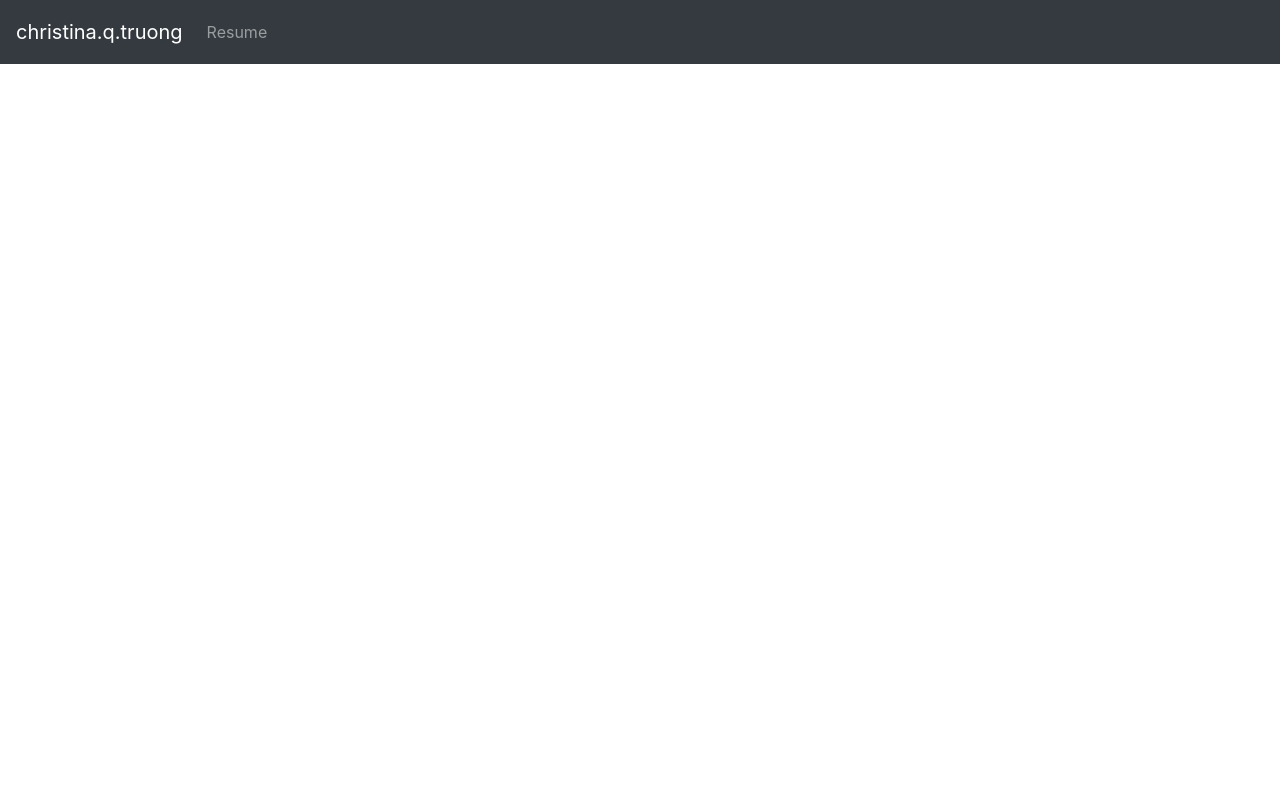
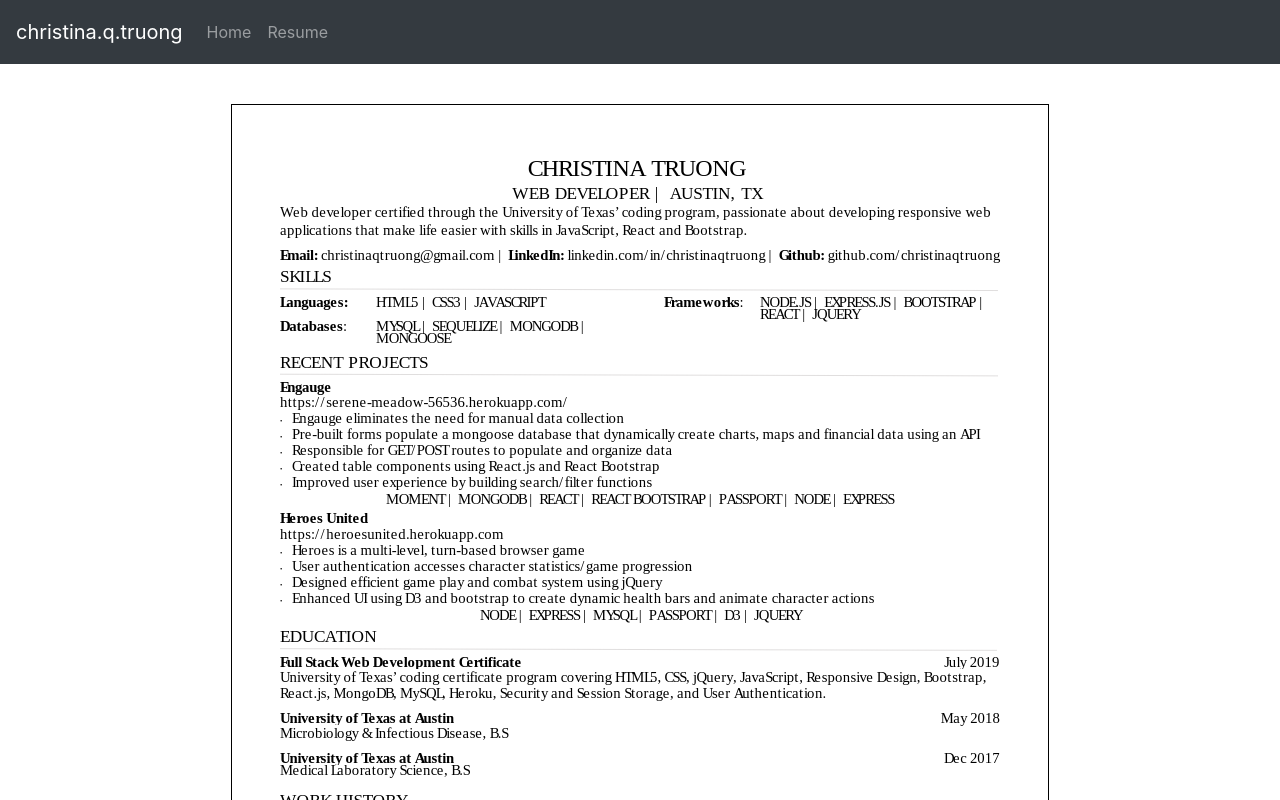
Before and after one commit to christinaqtruong/christinaqtruong, a React (Create React App) app in the folder portfolio/: page /resume/christina_truong in a window 1280 px wide. Shown: the top 800 px of the page. Built offline with nearby package versions, Linux system fonts and the light colour scheme.

Commit message:
created resume component and link in navbar to resume/homepage

```diff
--- a/portfolio/src/components/nav.jsx
+++ b/portfolio/src/components/nav.jsx
@@ -18,7 +18,8 @@ const Navigation = () => {
     <Navbar bg="dark" variant="dark" fixed="top" style={navStyle}>
       <Navbar.Brand>christina.q.truong</Navbar.Brand>
       <Nav className="mr-auto" style={{linkStyle}}>
-      <Nav.Link href="/resume/christina_truong" target="_blank" >Resume</Nav.Link>
+      <Nav.Link href="/">Home</Nav.Link>
+      <Nav.Link href="/resume/christina_truong">Resume</Nav.Link>
       </Nav>
     </Navbar>
   );
--- a/portfolio/src/components/resume.jsx
+++ b/portfolio/src/components/resume.jsx
@@ -1,14 +1,13 @@
 import React, { Component } from 'react';
-import Pdf from '../resume/truong_q_christina_resume.pdf';
+import Image from 'react-bootstrap/Image';
+import ResumeImage from "../resume/truong_christina_resume.svg"
 
 class Resume extends Component {
 
   render() {
 
     return (
-      <div className = "Resume">
-        <a href={Pdf}>Resume</a>
-      </div>
+      <Image style={{marginTop: "13vh", marginBottom: "5vh", border: "solid", borderWidth: "1px", borderColor: "black"}} src={ResumeImage} fluid />
     );
   }
 }
```
